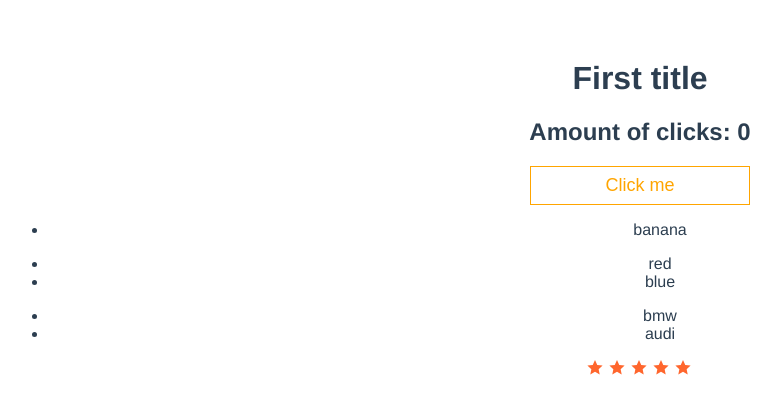
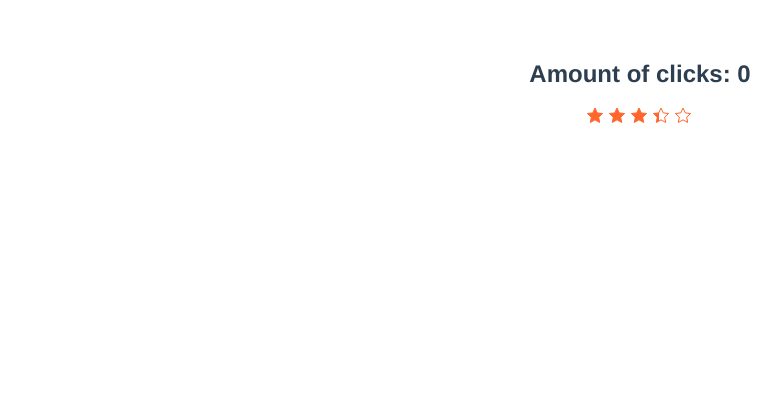
Before and after one commit to karimorozova/vue-by-venik, a Vue app in the folder my-app/: page / in a window 1280 px wide. Shown: the top 414 px of the page, without its empty margins (0-781 px from the left). Built offline with nearby package versions, Linux system fonts and the light colour scheme.

Commit message:
Computed, props, methods

```diff
--- a/my-app/src/App.vue
+++ b/my-app/src/App.vue
@@ -1,27 +1,23 @@
 <template>
  <div :id="$style.app">
-  <MyTitle></MyTitle>
+
   <h2>{{ title  }}</h2>
-  <MyButton @click="incrementClicks" :outlined="true">Click me</MyButton>
-  <DirectivesTest />
-  <StarRating />
+  <!-- <MyButton @click="incrementClicks" :outlined="true">Click me</MyButton> -->
+
+  <StarRating :rating="3.4"/>
   <!-- <MyButton @click="incrementClicks" :outlined="true">Click me</MyButton> -->
   <!-- <MyButton @click="incrementClicks" outlined>Click me</MyButton> -->
  </div>
 </template>
 
 <script>
-import MyTitle from '@/components/MyTitle.vue'
-import MyButton from '@/components/MyButton.vue'
-import DirectivesTest from '@/components/DirectivesTest.vue'
+// import MyButton from '@/components/MyButton.vue'
+
 import StarRating from '@/components/StarRating.vue'
 
 export default {
   name: 'App',
   components: {
-   MyTitle,
-   MyButton,
-   DirectivesTest,
    StarRating
   },
   data() {
--- a/my-app/src/components/StarRating.vue
+++ b/my-app/src/components/StarRating.vue
@@ -1,6 +1,9 @@
 <template>
     <div class="star-rating">
-        <span v-for="index in starLimit" :key="index" class="star star--colored"></span>
+        <span v-for="index in starLimit" :key="index" class="star star--outlined"></span>
+        <div class="star-rating__colored" :style="ratingWidthStyle">
+           <span v-for="index in starLimit" :key="index" class="star star--colored"></span>
+        </div>
     </div>
 </template>
 
@@ -15,6 +18,14 @@
             starLimit: {
                 type: Number,
                 default: 5
+            }
+        },
+        computed: {
+            ratingWidth() {
+                return this.rating / this.starLimit * 100
+            },
+            ratingWidthStyle() {
+                return `width: ${this.ratingWidth}%;`
             }
         }
     }
```
